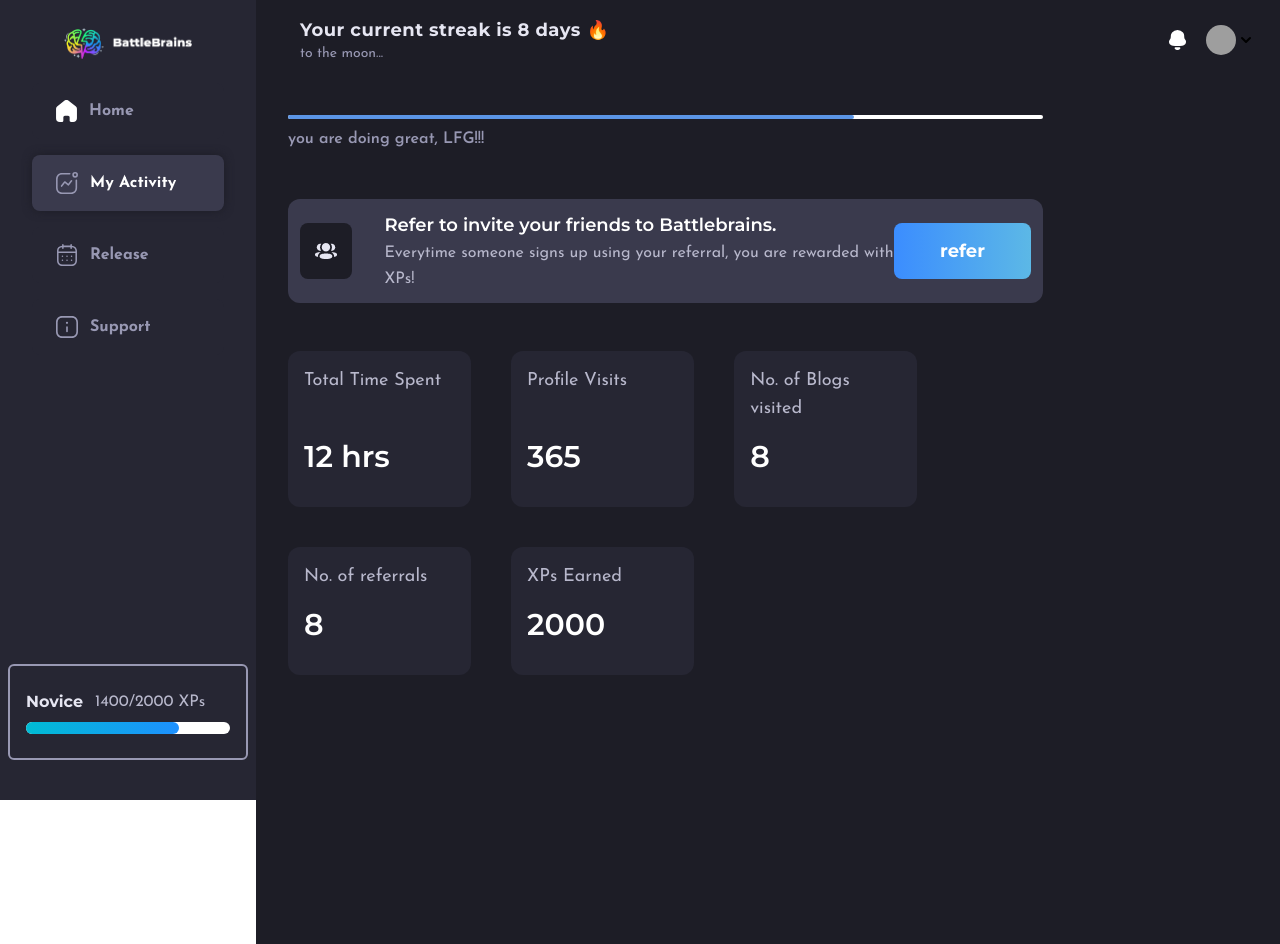
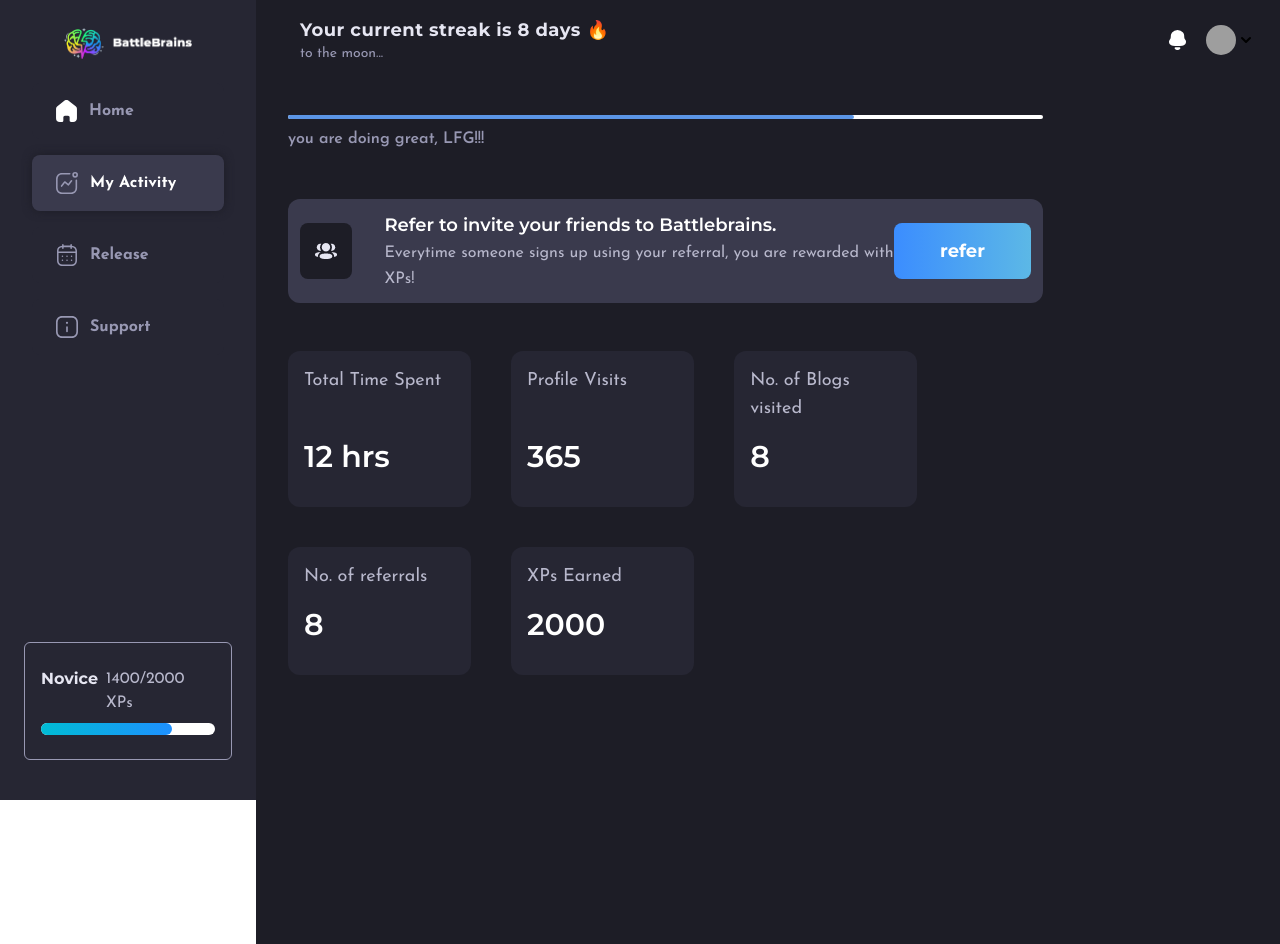
Before and after one commit to pranavvdesai/BattleBrains-frontend, a Nuxt app: page /analytics in a window 1280 px wide. Built offline with nearby package versions, Linux system fonts and the light colour scheme; grey boxes are pictures that could not be loaded.

Commit message:
UI changes in playlist.vue

```diff
--- a/components/SideBar.vue
+++ b/components/SideBar.vue
@@ -30,11 +30,11 @@
       </div>
 
       <!--Bottom XP div-->
-     <div class="w-full flex justify-center lg:px-2 lg:mb-10">
-     <div class="flex flex-col items-start mt-24 border-2 border-dark-500 px-4 py-6 rounded-md xs:w-full md:w-3/4 lg:w-full">
+     <div class="w-full flex justify-center lg:px-6 lg:mb-10">
+     <div class="flex flex-col items-start mt-24 border border-dark-500 px-4 py-6 rounded-md xs:w-full md:w-3/4 lg:w-full">
         <div class="flex flex-row">
-          <h4 class="mr-2 text-dark-700 font-mont"><b>Novice</b></h4>
-          <p class="mx-1 text-dark-600 font-josefin">1400/2000 XPs</p>
+          <h4 class="text-dark-700 font-mont"><b>Novice</b></h4>
+          <p class="mx-2 text-dark-600 font-josefin">1400/2000 XPs</p>
         </div>
           <div class="bg-white w-full h-3 items-center rounded-lg mt-2">
                 <div
--- a/components/Togglebar.vue
+++ b/components/Togglebar.vue
@@ -16,7 +16,7 @@
       </div>
     </div>
     <!--Bottom XP div-->
-    <div class="w-full flex justify-center lg:px-2 lg:mb-10">
+    <div class="w-full flex justify-center lg:px-6 lg:mb-10">
      <div class="flex flex-col items-start mt-24 border-2 border-dark-500 px-4 py-6 rounded-md xs:w-full md:w-3/4 lg:w-full">
         <div class="flex flex-row">
           <h4 class="mr-2 text-dark-700 font-mont"><b>Novice</b></h4>
--- a/pages/playlist.vue
+++ b/pages/playlist.vue
@@ -30,7 +30,7 @@
           <!-- middle -->
           <div class="lg:px-[20%]">
             <div class=" bg-dark-100">
-              <div class="grid lg:grid-cols-2 grid-cols-1 gap-2 xxl:gap-16 px-5 lg:px-10 py-5 xxl:py-10">
+              <div class="grid lg:grid-cols-2 grid-cols-1 gap-10 xxl:gap-16 px-5 lg:px-10 py-10 xxl:py-10">
                 <div v-for="data in dataArray" :key="data.title">
                   <Card :title="data.title" :desc="data.desc" :posted="data.posted" :tags="data.tags"/>
                 </div>
```
Also changed, not shown: components/card.vue (line endings or trailing spaces).
